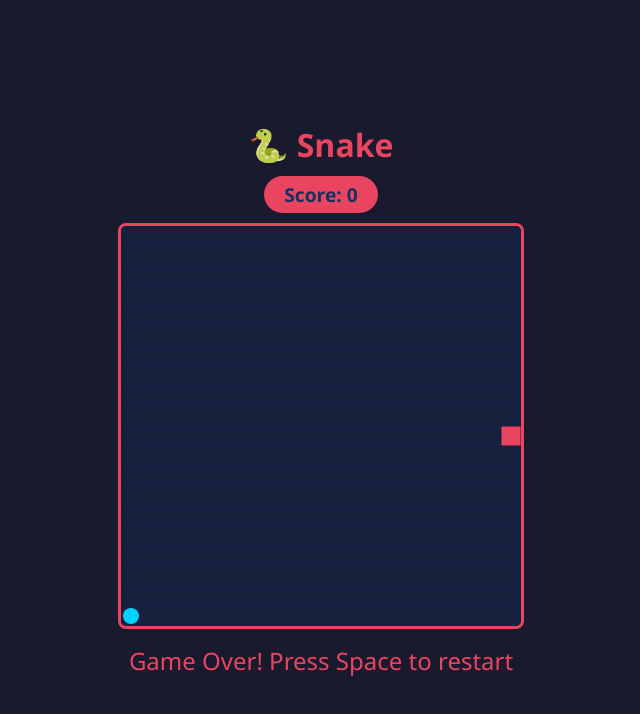
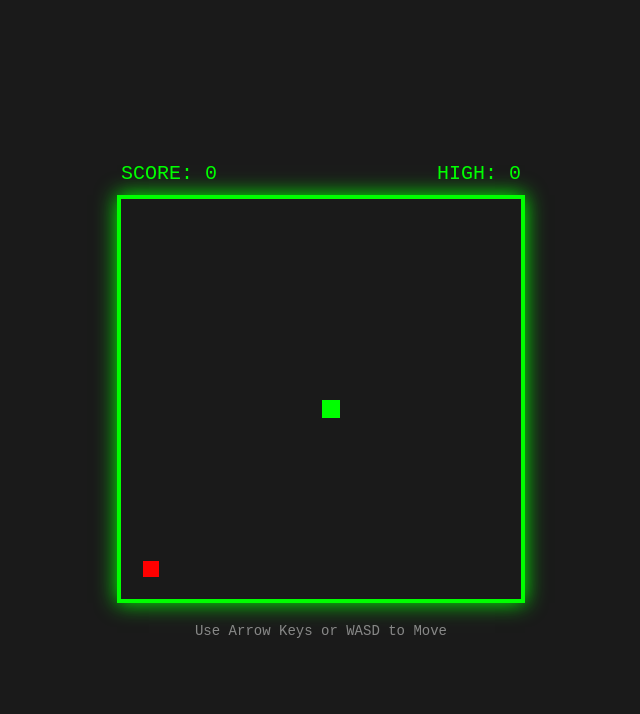
Before and after one commit to CKS-HHY/ageda-snake-test, a plain HTML site: page snake.html in a window 1280 px wide. Shown: the whole page, without its empty margins (319-959 px from the left). Drawn offline with Linux system fonts and the light colour scheme.

Commit message:
feat: implement polished browser snake arcade game

```diff
--- a/snake.html
+++ b/snake.html
@@ -3,108 +3,227 @@
 <head>
     <meta charset="UTF-8">
     <meta name="viewport" content="width=device-width, initial-scale=1.0">
-<title>Snake Game — AGEDA v5.3.1 Functional Test</title>
+    <title>Snake Arcade</title>
     <style>
-  * { margin: 0; padding: 0; box-sizing: border-box; }
         body {
-    display: flex; justify-content: center; align-items: center;
-    min-height: 100vh; background: #1a1a2e; font-family: 'Segoe UI', sans-serif;
+            background-color: #1a1a1a;
+            display: flex;
+            flex-direction: column;
+            align-items: center;
+            justify-content: center;
+            height: 100vh;
+            margin: 0;
+            color: #00ff00;
+            font-family: 'Courier New', Courier, monospace;
         }
-  .container { text-align: center; }
-  h1 { color: #e94560; margin-bottom: 10px; font-size: 2rem; }
-  #score { color: #0f3460; background: #e94560; padding: 5px 20px;
-           border-radius: 20px; display: inline-block; margin-bottom: 10px;
-           font-weight: bold; font-size: 1.2rem; }
-  canvas { border: 3px solid #e94560; border-radius: 8px;
-           background: #16213e; display: block; margin: 0 auto; }
-  #game-over { color: #e94560; font-size: 1.5rem; margin-top: 15px;
-               display: none; }
+        #game-container {
+            position: relative;
+            border: 4px solid #00ff00;
+            box-shadow: 0 0 20px #00ff00;
+        }
+        canvas {
+            display: block;
+        }
+        #hud {
+            width: 400px;
+            display: flex;
+            justify-content: space-between;
+            margin-bottom: 10px;
+            font-size: 20px;
+            text-transform: uppercase;
+        }
+        .game-over-overlay {
+            position: absolute;
+            top: 0;
+            left: 0;
+            width: 100%;
+            height: 100%;
+            background: rgba(0, 0, 0, 0.8);
+            display: none;
+            flex-direction: column;
+            align-items: center;
+            justify-content: center;
+            text-align: center;
+        }
+        button {
+            background: transparent;
+            color: #00ff00;
+            border: 2px solid #00ff00;
+            padding: 10px 20px;
+            font-family: inherit;
+            font-size: 18px;
+            cursor: pointer;
+            margin-top: 20px;
+        }
+        button:hover {
+            background: #00ff00;
+            color: #1a1a1a;
+        }
+        #controls-hint {
+            margin-top: 20px;
+            font-size: 14px;
+            color: #888;
+        }
     </style>
 </head>
 <body>
-<div class="container">
-  <h1>🐍 Snake</h1>
-  <div id="score">Score: 0</div>
-  <canvas id="game" width="400" height="400"></canvas>
-  <div id="game-over">Game Over! Press Space to restart</div>
+    <div id="hud">
+        <div>Score: <span id="score">0</span></div>
+        <div>High: <span id="high-score">0</span></div>
     </div>
+    <div id="game-container">
+        <canvas id="gameCanvas" width="400" height="400"></canvas>
+        <div id="game-over" class="game-over-overlay">
+            <h1>GAME OVER</h1>
+            <p>Final Score: <span id="final-score">0</span></p>
+            <button onclick="resetGame()">REPLAY</button>
+        </div>
+    </div>
+    <div id="controls-hint">Use Arrow Keys or WASD to Move</div>
+
     <script>
-const canvas = document.getElementById('game');
+        const canvas = document.getElementById('gameCanvas');
         const ctx = canvas.getContext('2d');
-const scoreEl = document.getElementById('score');
-const gameOverEl = document.getElementById('game-over');
-const GRID = 20, CELL = canvas.width / GRID;
-let snake, food, dir, score, gameLoop, running;
+        const scoreElement = document.getElementById('score');
+        const highScoreElement = document.getElementById('high-score');
+        const finalScoreElement = document.getElementById('final-score');
+        const gameOverOverlay = document.getElementById('game-over');
 
-function init() {
-  snake = [{x: 10, y: 10}];
-  dir = {x: 1, y: 0};
-  score = 0;
-  running = true;
-  gameOverEl.style.display = 'none';
-  scoreEl.textContent = 'Score: 0';
+        const gridSize = 20;
+        const tileCount = canvas.width / gridSize;
+
+        let score = 0;
+        let highScore = localStorage.getItem('snakeHighScore') || 0;
+        highScoreElement.textContent = highScore;
+
+        let snake = [{x: 10, y: 10}];
+        let food = {x: 5, y: 5};
+        let dx = 0;
+        let dy = 0;
+        let nextDx = 0;
+        let nextDy = 0;
+        let lastUpdateTime = 0;
+        const gameSpeed = 100; // ms
+
+        function main(currentTime) {
+            window.requestAnimationFrame(main);
+            const secondsSinceLastRender = (currentTime - lastUpdateTime);
+            if (secondsSinceLastRender < gameSpeed) return;
+            lastUpdateTime = currentTime;
+
+            update();
+            draw();
+        }
+
+        function update() {
+            if (dx === 0 && dy === 0 && nextDx === 0 && nextDy === 0) return;
+
+            dx = nextDx;
+            dy = nextDy;
+
+            const head = {x: snake[0].x + dx, y: snake[0].y + dy};
+
+            // Wall collision
+            if (head.x < 0 || head.x >= tileCount || head.y < 0 || head.y >= tileCount) {
+                return gameOver();
+            }
+
+            // Self collision
+            for (let i = 0; i < snake.length; i++) {
+                if (head.x === snake[i].x && head.y === snake[i].y) {
+                    return gameOver();
+                }
+            }
+
+            snake.unshift(head);
+
+            // Food collision
+            if (head.x === food.x && head.y === food.y) {
+                score += 10;
+                scoreElement.textContent = score;
                 placeFood();
-  if (gameLoop) clearInterval(gameLoop);
-  gameLoop = setInterval(update, 120);
+            } else {
+                snake.pop();
+            }
+        }
+
+        function draw() {
+            // Clear canvas
+            ctx.fillStyle = '#1a1a1a';
+            ctx.fillRect(0, 0, canvas.width, canvas.height);
+
+            // Draw food
+            ctx.fillStyle = '#ff0000';
+            ctx.fillRect(food.x * gridSize + 2, food.y * gridSize + 2, gridSize - 4, gridSize - 4);
+
+            // Draw snake
+            snake.forEach((part, index) => {
+                ctx.fillStyle = index === 0 ? '#00ff00' : '#00cc00';
+                ctx.fillRect(part.x * gridSize + 1, part.y * gridSize + 1, gridSize - 2, gridSize - 2);
+            });
         }
 
         function placeFood() {
-  do {
-    food = {x: Math.floor(Math.random()*GRID), y: Math.floor(Math.random()*GRID)};
-  } while (snake.some(s => s.x === food.x && s.y === food.y));
+            food.x = Math.floor(Math.random() * tileCount);
+            food.y = Math.floor(Math.random() * tileCount);
+            // Don't spawn food on snake
+            snake.forEach(part => {
+                if (part.x === food.x && part.y === food.y) placeFood();
+            });
         }
 
-function update() {
-  if (!running) return;
-  const head = {x: snake[0].x + dir.x, y: snake[0].y + dir.y};
-  if (head.x < 0 || head.x >= GRID || head.y < 0 || head.y >= GRID ||
-      snake.some(s => s.x === head.x && s.y === head.y)) {
-    running = false;
-    gameOverEl.style.display = 'block';
-    clearInterval(gameLoop);
-    return;
+        function gameOver() {
+            if (score > highScore) {
+                highScore = score;
+                localStorage.setItem('snakeHighScore', highScore);
+                highScoreElement.textContent = highScore;
             }
-  snake.unshift(head);
-  if (head.x === food.x && head.y === food.y) {
-    score += 10;
-    scoreEl.textContent = 'Score: ' + score;
-    placeFood();
-  } else { snake.pop(); }
-  draw();
+            finalScoreElement.textContent = score;
+            gameOverOverlay.style.display = 'flex';
+            nextDx = 0;
+            nextDy = 0;
         }
 
-function draw() {
-  ctx.fillStyle = '#16213e';
-  ctx.fillRect(0, 0, canvas.width, canvas.height);
-  // Draw grid
-  ctx.strokeStyle = '#1a1a3e';
-  for (let i = 0; i < GRID; i++) {
-    ctx.beginPath(); ctx.moveTo(i*CELL,0); ctx.lineTo(i*CELL,canvas.height); ctx.stroke();
-    ctx.beginPath(); ctx.moveTo(0,i*CELL); ctx.lineTo(canvas.width,i*CELL); ctx.stroke();
-  }
-  // Draw snake
-  snake.forEach((s, i) => {
-    ctx.fillStyle = i === 0 ? '#e94560' : '#0f3460';
-    ctx.fillRect(s.x*CELL+1, s.y*CELL+1, CELL-2, CELL-2);
-    ctx.strokeStyle = '#e94560';
-    ctx.strokeRect(s.x*CELL+1, s.y*CELL+1, CELL-2, CELL-2);
-  });
-  // Draw food
-  ctx.fillStyle = '#00d2ff';
-  ctx.beginPath();
-  ctx.arc(food.x*CELL+CELL/2, food.y*CELL+CELL/2, CELL/2-2, 0, Math.PI*2);
-  ctx.fill();
+        function resetGame() {
+            snake = [{x: 10, y: 10}];
+            score = 0;
+            scoreElement.textContent = score;
+            nextDx = 0;
+            nextDy = 0;
+            dx = 0;
+            dy = 0;
+            gameOverOverlay.style.display = 'none';
+            placeFood();
         }
 
-document.addEventListener('keydown', e => {
-  const map = {ArrowUp:{x:0,y:-1}, ArrowDown:{x:0,y:1},
-               ArrowLeft:{x:-1,y:0}, ArrowRight:{x:1,y:0}};
-  if (map[e.key] && !(map[e.key].x === -dir.x && map[e.key].y === -dir.y))
-    dir = map[e.key];
-  if (e.code === 'Space' && !running) init();
+        window.addEventListener('keydown', e => {
+            switch (e.key) {
+                case 'ArrowUp':
+                case 'w':
+                case 'W':
+                    if (dy !== 1) { nextDx = 0; nextDy = -1; }
+                    break;
+                case 'ArrowDown':
+                case 's':
+                case 'S':
+                    if (dy !== -1) { nextDx = 0; nextDy = 1; }
+                    break;
+                case 'ArrowLeft':
+                case 'a':
+                case 'A':
+                    if (dx !== 1) { nextDx = -1; nextDy = 0; }
+                    break;
+                case 'ArrowRight':
+                case 'd':
+                case 'D':
+                    if (dx !== -1) { nextDx = 1; nextDy = 0; }
+                    break;
+            }
         });
 
-init();
+        // Start game
+        placeFood();
+        window.requestAnimationFrame(main);
     </script>
 </body>
 </html>
```
Also changed, not shown: README.md. Lines whose indentation alone changed are shown as unchanged.
